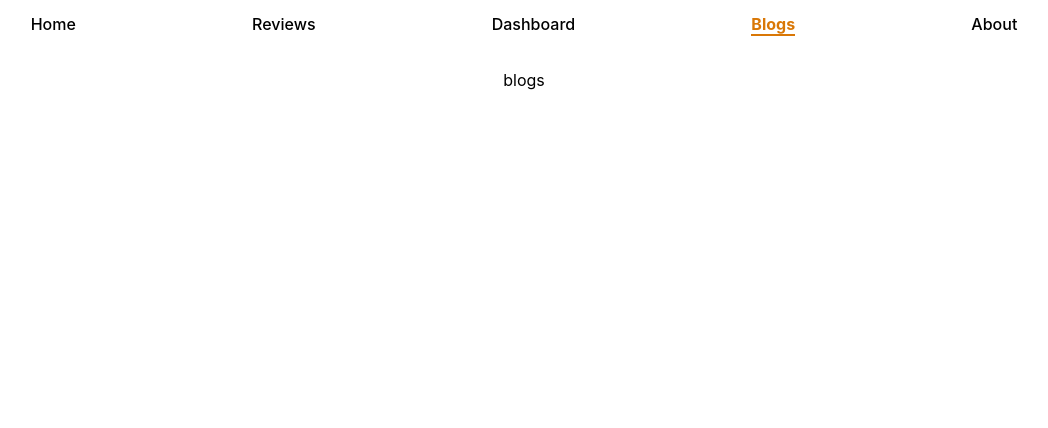
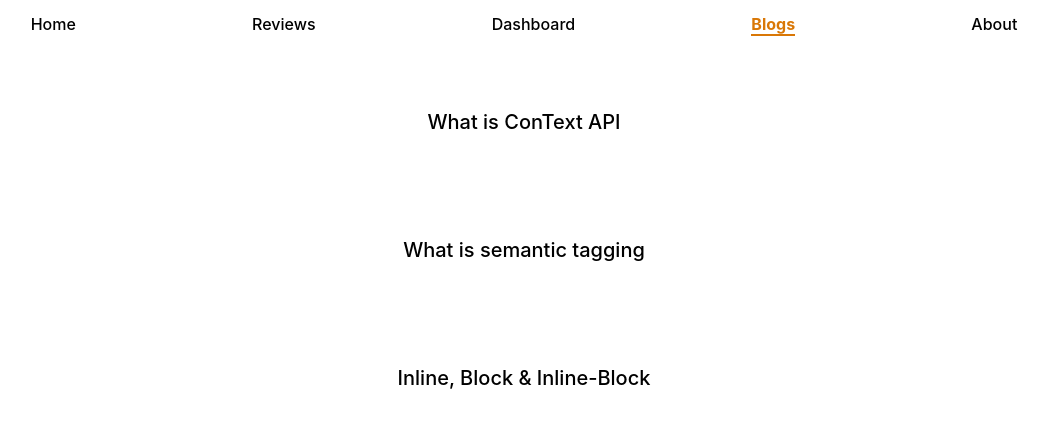
Before and after one commit to aduyti/buds3-review, a React (Create React App) app: page /blogs in a window 1280 px wide. Shown: the top 428 px of the page, without its empty margins (116-1164 px from the left). Built offline with nearby package versions, Linux system fonts and the light colour scheme.

Commit message:
page not found component

```diff
--- a/src/Components/Blogs/Blogs.js
+++ b/src/Components/Blogs/Blogs.js
@@ -4,7 +4,18 @@ const Blogs = () => {
 
     return (
         <div>
-            blogs
+            <div className="p-10 m-5">
+                <h2 className="text-xl font-medium">What is ConText API</h2>
+                <p className="text-xl"></p>
+            </div>
+            <div className="p-10 m-5">
+                <h2 className="text-xl font-medium">What is semantic tagging</h2>
+                <p className="text-xl"></p>
+            </div>
+            <div className="p-10 m-5">
+                <h2 className="text-xl font-medium">Inline, Block & Inline-Block</h2>
+                <p className="text-xl"></p>
+            </div>
         </div>
     );
 };
--- a/src/Components/NotFound/NotFound.js
+++ b/src/Components/NotFound/NotFound.js
@@ -1,9 +1,13 @@
 import React from 'react';
+import { EmojiSadIcon } from '@heroicons/react/outline';
+
 
 const NotFound = () => {
     return (
-        <div>
-            404
+        <div className="bg-slate-300/50 mx-10 my-5 md:my-11 rounded-lg h-96 py-10">
+            <h1 className="text-6xl md:text-[150px] font-black">404</h1>
+            <p className="text-medium text-gray-900 text-3xl pt-10">Page not found</p>
+            <EmojiSadIcon className="w-14 h-14 text-amber-600 mx-auto mt-6" />
         </div>
     );
 };
```
